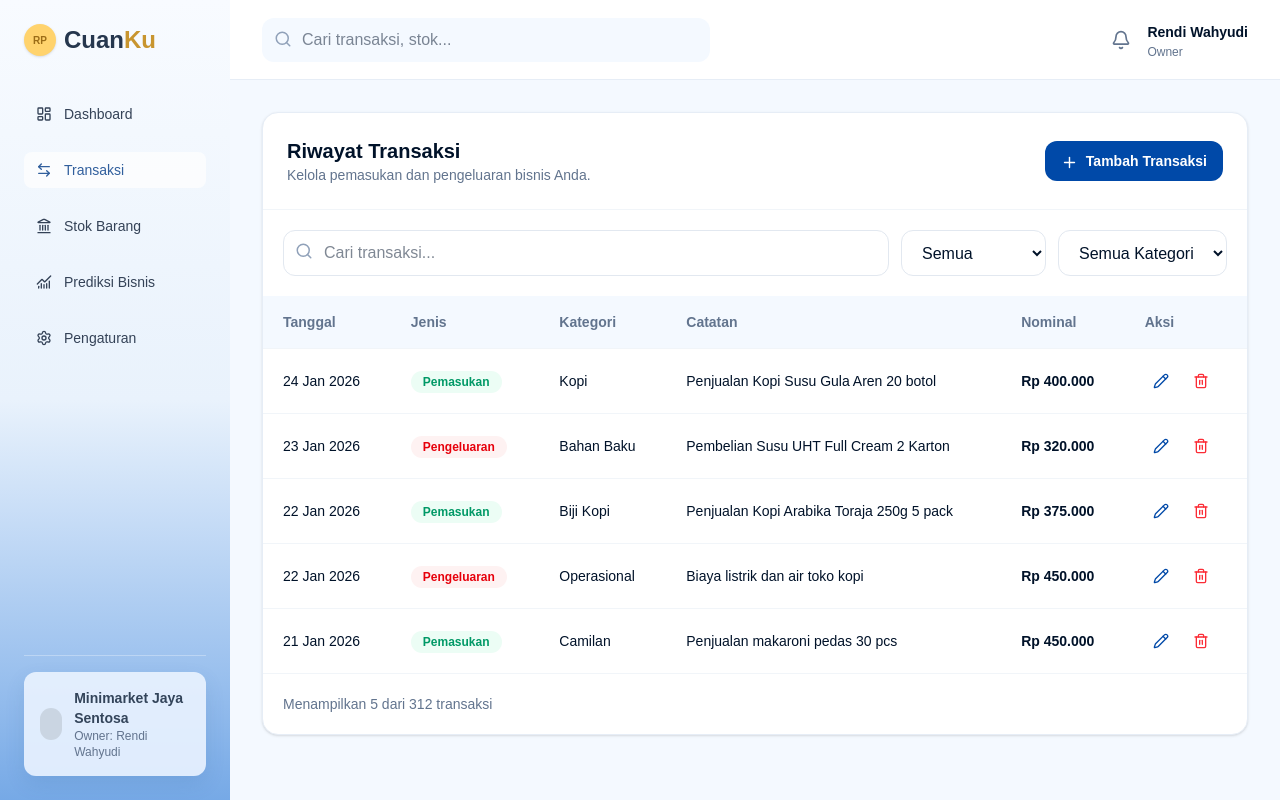
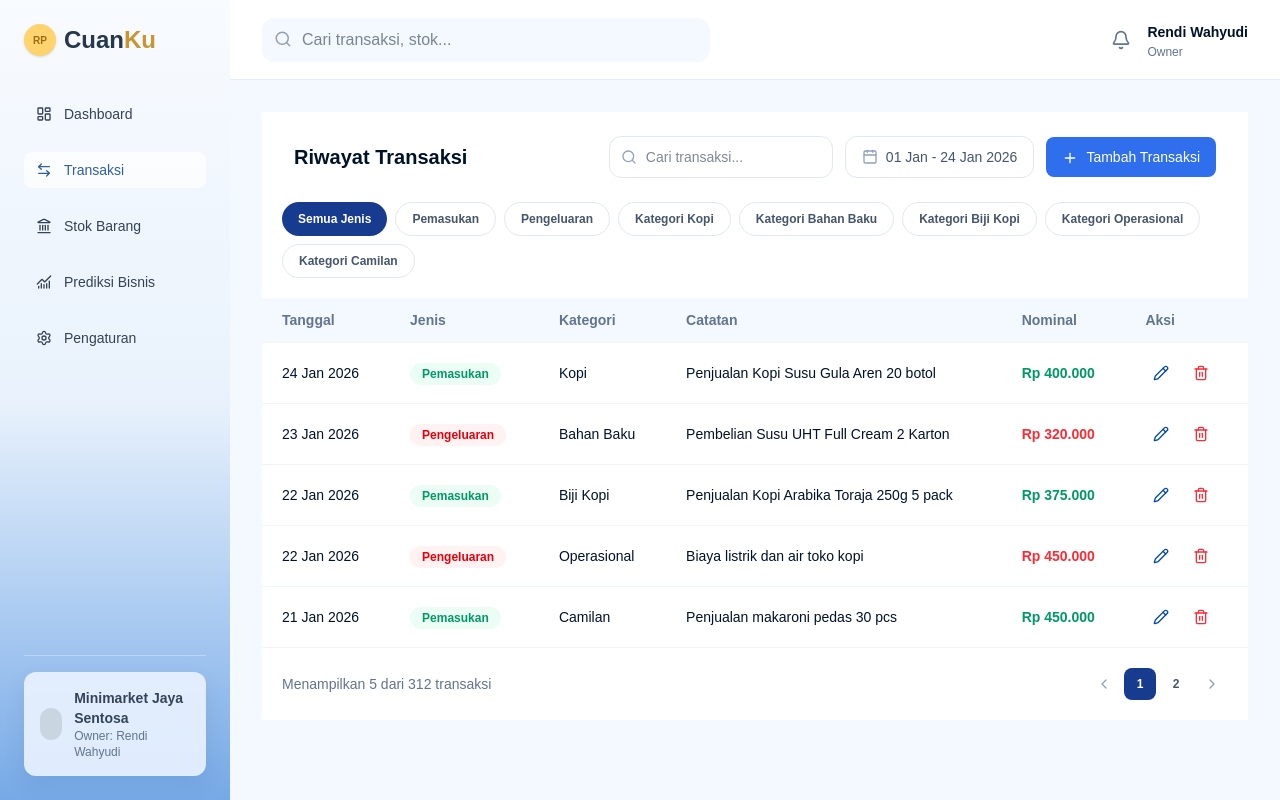
Before and after one commit to bayumutawakkil/cuanku-frontend, a Next.js app: page /transactions in a window 1280 px wide. Built offline with nearby package versions, Linux system fonts and the light colour scheme.

Commit message:
fix: adjust transaction content UI

```diff
--- a/src/components/TransactionContent.tsx
+++ b/src/components/TransactionContent.tsx
@@ -1,7 +1,7 @@
 "use client";
 
 import { useMemo, useState } from "react";
-import { Search, Plus, Pencil, Trash2 } from "lucide-react";
+import { Search, Plus, Pencil, Trash2, Calendar, ChevronLeft, ChevronRight } from "lucide-react";
 import Button from "./common/Button";
 import Modal from "./common/Modal";
 import type { Transaction } from "../types";
@@ -20,14 +20,21 @@ export default function TransactionContent() {
   const [data, setData] = useState(initialData);
   const [search, setSearch] = useState("");
   const [type, setType] = useState("Semua");
+  const [category, setCategory] = useState("Semua");
   const [open, setOpen] = useState(false);
+
+  const categories = useMemo(
+    () => Array.from(new Set(data.map((t) => t.category))),
+    [data]
+  );
 
   const filtered = useMemo(
     () => data.filter((t) =>
       (type === "Semua" || t.type === type) &&
+      (category === "Semua" || t.category === category) &&
       `${t.category} ${t.note}`.toLowerCase().includes(search.toLowerCase())
     ),
-    [data, search, type]
+    [data, search, type, category]
   );
 
   const addTransaction = (e: React.FormEvent<HTMLFormElement>) => {
@@ -35,7 +42,7 @@ export default function TransactionContent() {
     const form = new FormData(e.currentTarget);
     const item: Transaction = {
       id: Date.now(),
-      date: "24 Jan 2026",
+      date: String(form.get("date")),
       type: form.get("type") as Transaction["type"],
       category: String(form.get("category")),
       note: String(form.get("note")),
@@ -46,40 +53,84 @@ export default function TransactionContent() {
   };
 
   return (
-    <div className="rounded-2xl border border-[#E6EDF6] bg-white shadow-sm">
-      <div className="flex flex-col gap-4 border-b border-slate-100 p-6 lg:flex-row lg:items-center lg:justify-between">
-        <div>
+    <div className="w-full bg-white">
+      <div className="flex flex-col gap-4 px-8 py-6 lg:flex-row lg:items-center lg:justify-between">
           <h2 className="text-xl font-bold text-[#001229]">Riwayat Transaksi</h2>
-          <p className="text-sm text-slate-500">Kelola pemasukan dan pengeluaran bisnis Anda.</p>
+          <div className="flex flex-col gap-3 sm:flex-row sm:items-center">
+          <div className="relative">
+            <Search className="absolute left-3 top-1/2 -translate-y-1/2 text-slate-400" size={16} />
+            <input
+              value={search}
+              onChange={(e) => setSearch(e.target.value)}
+              placeholder="Cari transaksi..."
+              className="w-full rounded-xl border border-slate-200 py-2.5 pl-9 pr-4 text-sm outline-none focus:border-[#0049A8] sm:w-56"
+            />
+          </div>
+
+          <button
+            type="button"
+            className="flex items-center gap-2 rounded-xl border border-slate-200 px-4 py-2.5 text-sm text-slate-600 hover:bg-slate-50"
+          >
+            <Calendar size={16} className="text-slate-400" />
+            01 Jan - 24 Jan 2026
+          </button>
+
+          <button
+            onClick={() => setOpen(true)}
+            className="rounded-lg bg-[#2F6FED] px-4 py-2.5 text-sm text-white hover:bg-[#255FDB]"
+          >
+            <Plus size={16} className="mr-2 inline" />
+            Tambah Transaksi
+          </button>
         </div>
-        <Button onClick={() => setOpen(true)}><Plus size={17} className="mr-2 inline" />Tambah Transaksi</Button>
       </div>
 
-      <div className="flex flex-col gap-3 p-5 md:flex-row">
-        <div className="relative flex-1">
-          <Search className="absolute left-3 top-3 text-slate-400" size={18} />
-          <input value={search} onChange={(e) => setSearch(e.target.value)} placeholder="Cari transaksi..." className="w-full rounded-xl border border-slate-200 py-2.5 pl-10 pr-4 outline-none focus:border-[#0049A8]" />
+      <div className="flex flex-wrap gap-2 px-5 pb-5">
+        {["Semua", "Pemasukan", "Pengeluaran"].map((item) => (
+          <button
+            key={item}
+            type="button"
+            onClick={() => setType(item)}
+            className={`rounded-full px-4 py-2 text-xs font-semibold transition ${
+              type === item
+                ? "bg-[#173B8F] text-white"
+                : "border border-slate-200 bg-white text-slate-600 hover:bg-slate-50"
+            }`}
+          >
+            {item === "Semua" ? "Semua Jenis" : item}
+          </button>
+        ))}
+
+        {categories.map((cat) => (
+            <button
+              key={cat}
+              type="button"
+              onClick={() => setCategory((prev) => (prev === cat ? "Semua" : cat))}
+              className={`rounded-full px-4 py-2 text-xs font-semibold transition ${
+                category === cat
+                  ? "bg-[#173B8F] text-white"
+                  : "border border-slate-200 bg-white text-slate-600 hover:bg-slate-50"
+              }`}
+            >
+              Kategori {cat}
+            </button>
+          ))}
         </div>
-        <select value={type} onChange={(e) => setType(e.target.value)} className="rounded-xl border border-slate-200 px-4 py-2.5">
-          <option>Semua</option><option>Pemasukan</option><option>Pengeluaran</option>
-        </select>
-        <select className="rounded-xl border border-slate-200 px-4 py-2.5"><option>Semua Kategori</option><option>Kopi</option><option>Camilan</option></select>
-      </div>
 
       <div className="overflow-x-auto">
         <table className="w-full min-w-[850px] text-left text-sm">
           <thead className="bg-[#F4F9FF] text-slate-500">
-            <tr>{["Tanggal", "Jenis", "Kategori", "Catatan", "Nominal", "Aksi"].map(h => <th key={h} className="px-5 py-4 font-semibold">{h}</th>)}</tr>
+            <tr>{["Tanggal", "Jenis", "Kategori", "Catatan", "Nominal", "Aksi"].map(h => <th key={h} className="px-5 py-3 font-semibold">{h}</th>)}</tr>
           </thead>
           <tbody>
             {filtered.map((t) => (
               <tr key={t.id} className="border-t border-slate-100">
-                <td className="px-5 py-4">{t.date}</td>
-                <td className="px-5 py-4"><span className={`rounded-full px-3 py-1 text-xs font-bold ${t.type === "Pemasukan" ? "bg-emerald-50 text-emerald-600" : "bg-red-50 text-red-600"}`}>{t.type}</span></td>
-                <td className="px-5 py-4">{t.category}</td>
-                <td className="px-5 py-4">{t.note}</td>
-                <td className="px-5 py-4 font-bold">{money(t.amount)}</td>
-                <td className="px-5 py-4">
+                <td className="px-5 py-3.5">{t.date}</td>
+                <td className="px-5 py-3.5"><span className={`rounded-full px-3 py-1 text-xs font-bold ${t.type === "Pemasukan" ? "bg-emerald-50 text-emerald-600" : "bg-red-50 text-red-600"}`}>{t.type}</span></td>
+                <td className="px-5 py-3.5">{t.category}</td>
+                <td className="px-5 py-3.5">{t.note}</td>
+                <td className={`px-5 py-3.5 font-bold ${t.type === "Pemasukan" ? "text-emerald-600" : "text-red-500"}`}>{money(t.amount)}</td>
+                <td className="px-5 py-3.5">
                   <button className="mr-2 rounded-lg p-2 text-[#0049A8] hover:bg-[#E6EDF6]"><Pencil size={16} /></button>
                   <button onClick={() => setData(data.filter(x => x.id !== t.id))} className="rounded-lg p-2 text-red-500 hover:bg-red-50"><Trash2 size={16} /></button>
                 </td>
@@ -89,13 +140,46 @@ export default function TransactionContent() {
         </table>
       </div>
 
-      <div className="border-t border-slate-100 p-5 text-sm text-slate-500">Menampilkan {filtered.length} dari 312 transaksi</div>
+      <div className="flex flex-col gap-3 border-t border-slate-100 p-5 text-sm text-slate-500 sm:flex-row sm:items-center sm:justify-between">
+        <span>Menampilkan {filtered.length} dari 312 transaksi</span>
+        <div className="flex items-center gap-1">
+          <button className="rounded-lg p-2 text-slate-400 hover:bg-slate-50">
+            <ChevronLeft size={16} />
+          </button>
+          <button className="h-8 w-8 rounded-lg bg-[#173B8F] text-xs font-semibold text-white">1</button>
+          <button className="h-8 w-8 rounded-lg text-xs font-semibold text-slate-600 hover:bg-slate-50">2</button>
+          <button className="rounded-lg p-2 text-slate-400 hover:bg-slate-50">
+            <ChevronRight size={16} />
+          </button>
+        </div>
+      </div>
 
       <Modal open={open} onClose={() => setOpen(false)} title="Tambah Transaksi Baru">
         <form onSubmit={addTransaction} className="space-y-4">
           <select name="type" required className="w-full rounded-xl border border-slate-200 p-3"><option>Pemasukan</option><option>Pengeluaran</option></select>
           <input name="category" required placeholder="Kategori" className="w-full rounded-xl border border-slate-200 p-3" />
+
           <input name="amount" type="number" required placeholder="Nominal (Rupiah)" className="w-full rounded-xl border border-slate-200 p-3" />
+          <div>
+            <label className="mb-2 block text-sm font-semibold text-slate-500">
+              Tanggal
+            </label>
+
+            <div className="relative">
+              <input
+                name="date"
+                type="date"
+                required
+                className="w-full rounded-xl border border-slate-200 p-3 pr-10 text-sm outline-none focus:border-[#0049A8]"
+              />
+
+              <Calendar
+                size={17}
+                className="pointer-events-none absolute right-3 top-1/2 -translate-y-1/2 text-slate-400"
+              />
+            </div>
+          </div>
+
           <textarea name="note" required placeholder="Catatan" className="w-full rounded-xl border border-slate-200 p-3" />
           <div className="flex justify-end gap-3"><Button type="button" variant="secondary" onClick={() => setOpen(false)}>Batal</Button><Button type="submit">Simpan Transaksi</Button></div>
         </form>
```
